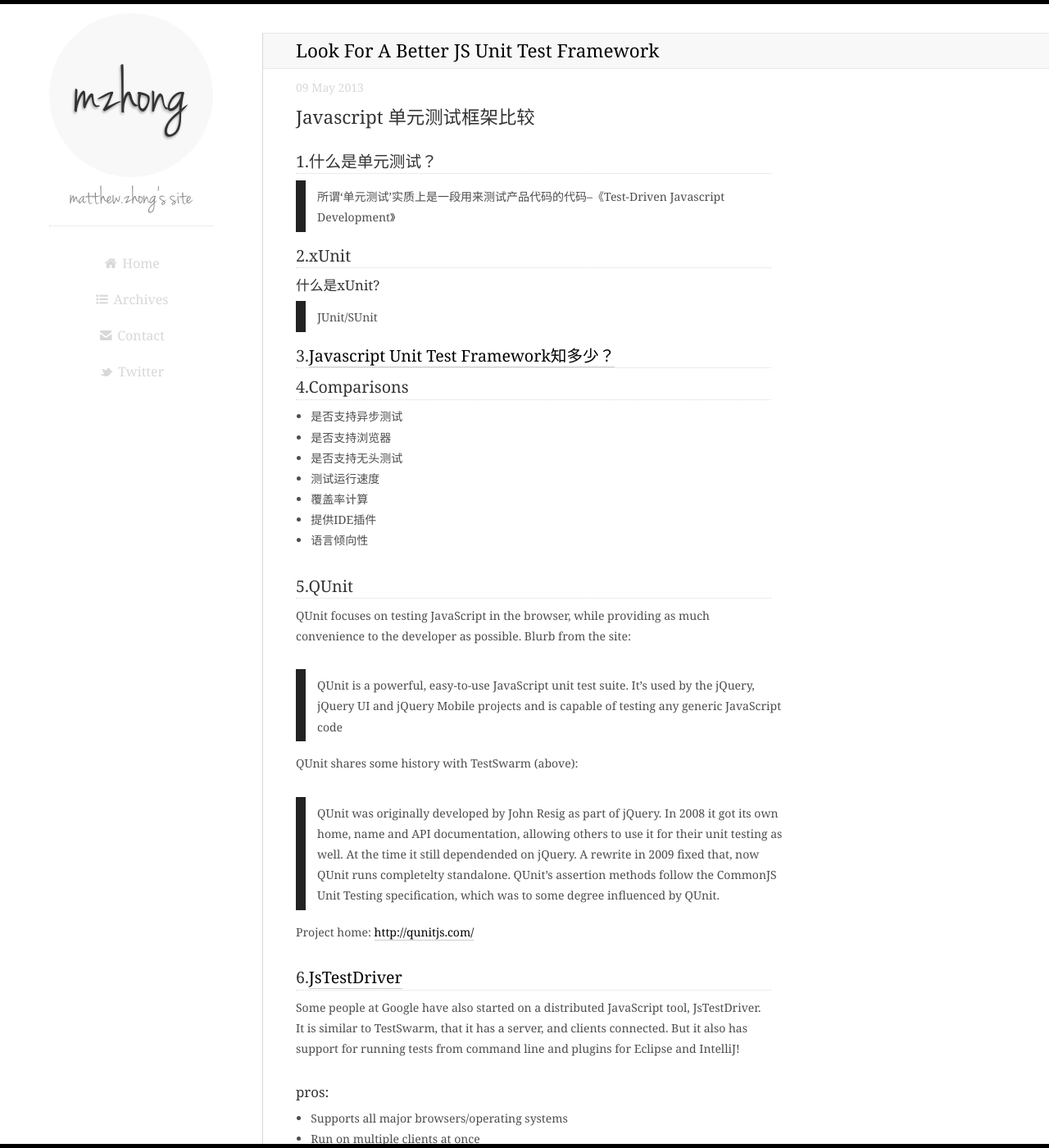
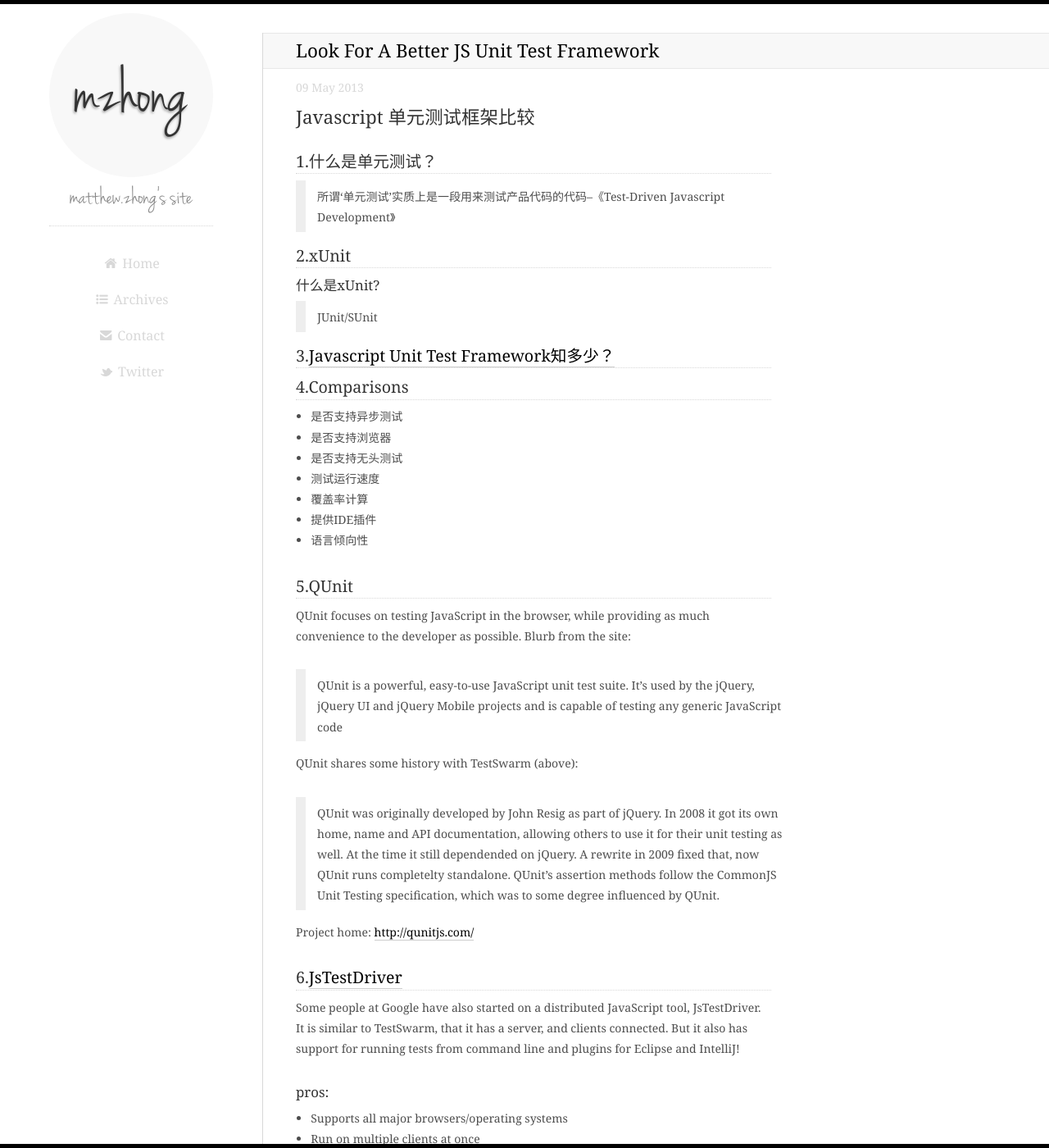
Before and after one commit to flowerszhong/flowerszhong.github.com, a Jekyll site: the page built from index.html, in a window 1280 px wide and 1400 px high. Shown: the whole window at 82% size. Built offline with Jekyll 4.4.1, drawn with Linux system fonts in a browser that asks for light colours; Markdown is read by kramdown in place of the engine named in the settings; the list of posts is cut into pages by our own code.

Commit message:
blockquote

```diff
--- a/css/style.css
+++ b/css/style.css
@@ -389,7 +389,7 @@ li[class^="icon-"].icon-large:before, li[class*=" icon-"].icon-large:before {
 .post { margin: 40px 0 0px 40px; padding-bottom: 40px; width: auto; border-bottom: 1px dotted #d8d8d8;}
 .post p, .post pre, .post ul, .post ol, .post dl, .post form, .post hr, .post table { margin-bottom: 2em; }
 .post .time { margin-bottom: .5em; color: #d8d8d8; }
-.post blockquote { padding: 0.5em 1em 0.4em 1em; margin-bottom: 1em;  border-left: .9em solid #232323; }
+.post blockquote { padding: 0.5em 1em 0.4em 1em; margin-bottom: 1em;  border-left: .9em solid rgb(238, 238, 238); }
 .post pre { width: 100%; margin-left: -40px; background: #f8f8f8; border-top:  1px solid #d8d8d8; border-bottom: 1px solid #d8d8d8; padding: 1em 0 1em 40px; }
 .post code { color: #4d4d4d; background: #f8f8f8; padding: 0 0.2em; border: 1px solid #d8d8d8; border-radius: 3px 3px; position: relative; top: -2px; margin: 0 3px; box-shadow: 1px 1px 0 #999; }
 .post pre code { border: none; box-shadow: none; padding: 0 0; }
```
